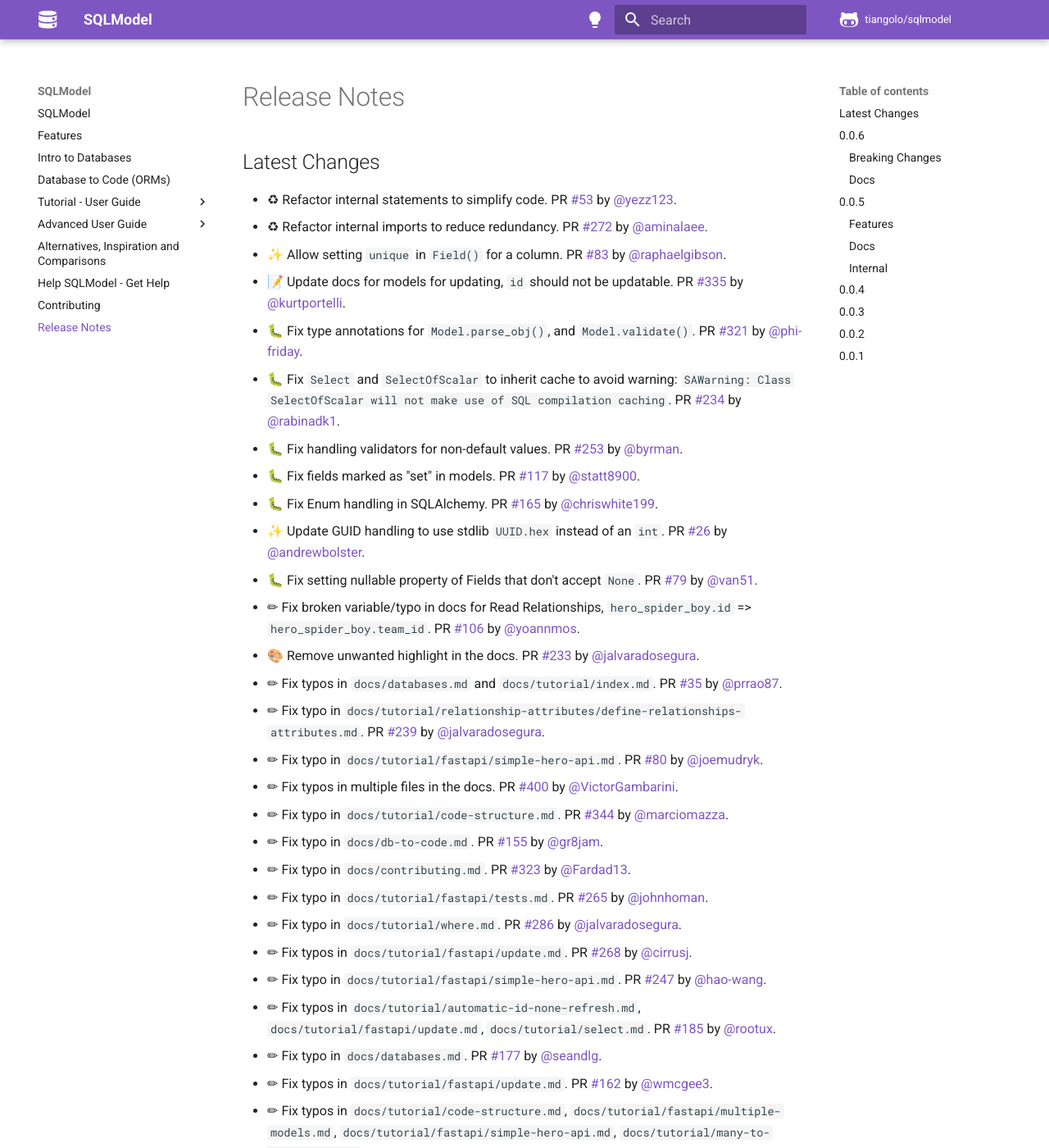
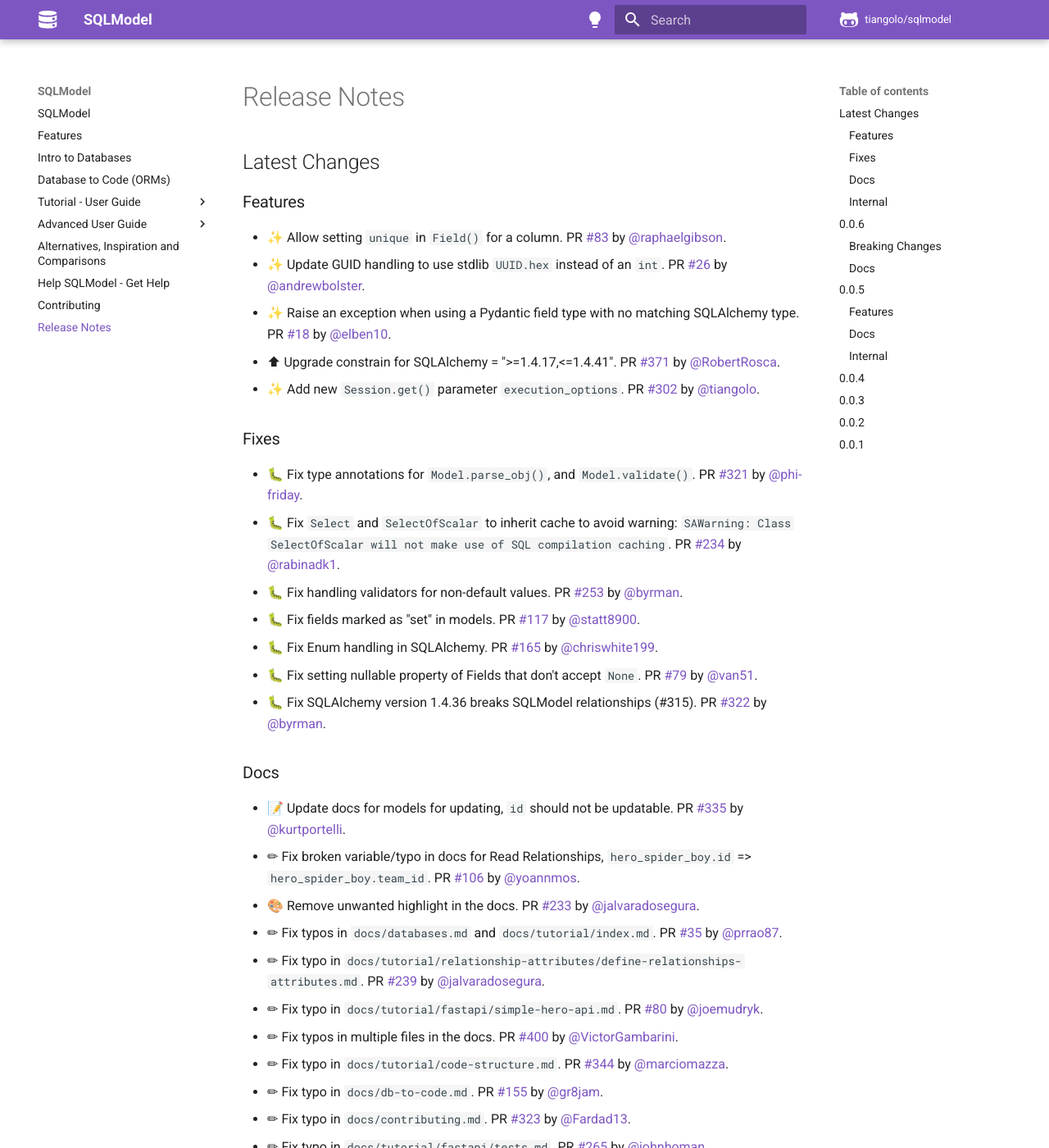
Before and after one commit to upmorpheus/Laravel-perfect, an MkDocs documentation site: the page built from docs/release-notes.md, in a window 1280 px wide and 1400 px high. Shown: the whole window at 82% size. Built offline with MkDocs 1.6.1 and Material for MkDocs 9.7.7, drawn with Linux system fonts in a browser that asks for light colours; comment, search, counter and statistics services are not loaded; some of the changed text lies outside the part shown.

Commit message:
📝 Update release notes

```diff
--- a/docs/release-notes.md
+++ b/docs/release-notes.md
@@ -2,17 +2,27 @@
 
 ## Latest Changes
 
-* ♻ Refactor internal statements to simplify code. PR [#53](https://github.com/tiangolo/sqlmodel/pull/53) by [@yezz123](https://github.com/yezz123).
-* ♻ Refactor internal imports to reduce redundancy. PR [#272](https://github.com/tiangolo/sqlmodel/pull/272) by [@aminalaee](https://github.com/aminalaee).
+### Features
+
 * ✨ Allow setting `unique` in `Field()` for a column. PR [#83](https://github.com/tiangolo/sqlmodel/pull/83) by [@raphaelgibson](https://github.com/raphaelgibson).
-* 📝 Update docs for models for updating, `id` should not be updatable. PR [#335](https://github.com/tiangolo/sqlmodel/pull/335) by [@kurtportelli](https://github.com/kurtportelli).
+* ✨ Update GUID handling to use stdlib `UUID.hex` instead of an `int`. PR [#26](https://github.com/tiangolo/sqlmodel/pull/26) by [@andrewbolster](https://github.com/andrewbolster).
+* ✨ Raise an exception when using a Pydantic field type with no matching SQLAlchemy type. PR [#18](https://github.com/tiangolo/sqlmodel/pull/18) by [@elben10](https://github.com/elben10).
+* ⬆ Upgrade constrain for SQLAlchemy = ">=1.4.17,<=1.4.41". PR [#371](https://github.com/tiangolo/sqlmodel/pull/371) by [@RobertRosca](https://github.com/RobertRosca).
+* ✨ Add new `Session.get()` parameter `execution_options`. PR [#302](https://github.com/tiangolo/sqlmodel/pull/302) by [@tiangolo](https://github.com/tiangolo).
+
+### Fixes
+
 * 🐛 Fix type annotations for `Model.parse_obj()`, and `Model.validate()`. PR [#321](https://github.com/tiangolo/sqlmodel/pull/321) by [@phi-friday](https://github.com/phi-friday).
 * 🐛 Fix `Select` and `SelectOfScalar` to inherit cache to avoid warning: `SAWarning: Class SelectOfScalar will not make use of SQL compilation caching`. PR [#234](https://github.com/tiangolo/sqlmodel/pull/234) by [@rabinadk1](https://github.com/rabinadk1).
 * 🐛 Fix handling validators for non-default values. PR [#253](https://github.com/tiangolo/sqlmodel/pull/253) by [@byrman](https://github.com/byrman).
 * 🐛 Fix fields marked as "set" in models. PR [#117](https://github.com/tiangolo/sqlmodel/pull/117) by [@statt8900](https://github.com/statt8900).
 * 🐛 Fix Enum handling in SQLAlchemy. PR [#165](https://github.com/tiangolo/sqlmodel/pull/165) by [@chriswhite199](https://github.com/chriswhite199).
-* ✨ Update GUID handling to use stdlib `UUID.hex` instead of an `int`. PR [#26](https://github.com/tiangolo/sqlmodel/pull/26) by [@andrewbolster](https://github.com/andrewbolster).
 * 🐛 Fix setting nullable property of Fields that don't accept `None`. PR [#79](https://github.com/tiangolo/sqlmodel/pull/79) by [@van51](https://github.com/van51).
+* 🐛 Fix SQLAlchemy version 1.4.36 breaks SQLModel relationships (#315). PR [#322](https://github.com/tiangolo/sqlmodel/pull/322) by [@byrman](https://github.com/byrman).
+
+### Docs
+
+* 📝 Update docs for models for updating, `id` should not be updatable. PR [#335](https://github.com/tiangolo/sqlmodel/pull/335) by [@kurtportelli](https://github.com/kurtportelli).
 * ✏ Fix broken variable/typo in docs for Read Relationships, `hero_spider_boy.id` => `hero_spider_boy.team_id`. PR [#106](https://github.com/tiangolo/sqlmodel/pull/106) by [@yoannmos](https://github.com/yoannmos).
 * 🎨 Remove unwanted highlight in the docs. PR [#233](https://github.com/tiangolo/sqlmodel/pull/233) by [@jalvaradosegura](https://github.com/jalvaradosegura).
 * ✏ Fix typos in `docs/databases.md` and `docs/tutorial/index.md`. PR [#35](https://github.com/tiangolo/sqlmodel/pull/35) by [@prrao87](https://github.com/prrao87).
```
Also changed, not shown: other parts of docs/release-notes.md (+7 -6 lines).
